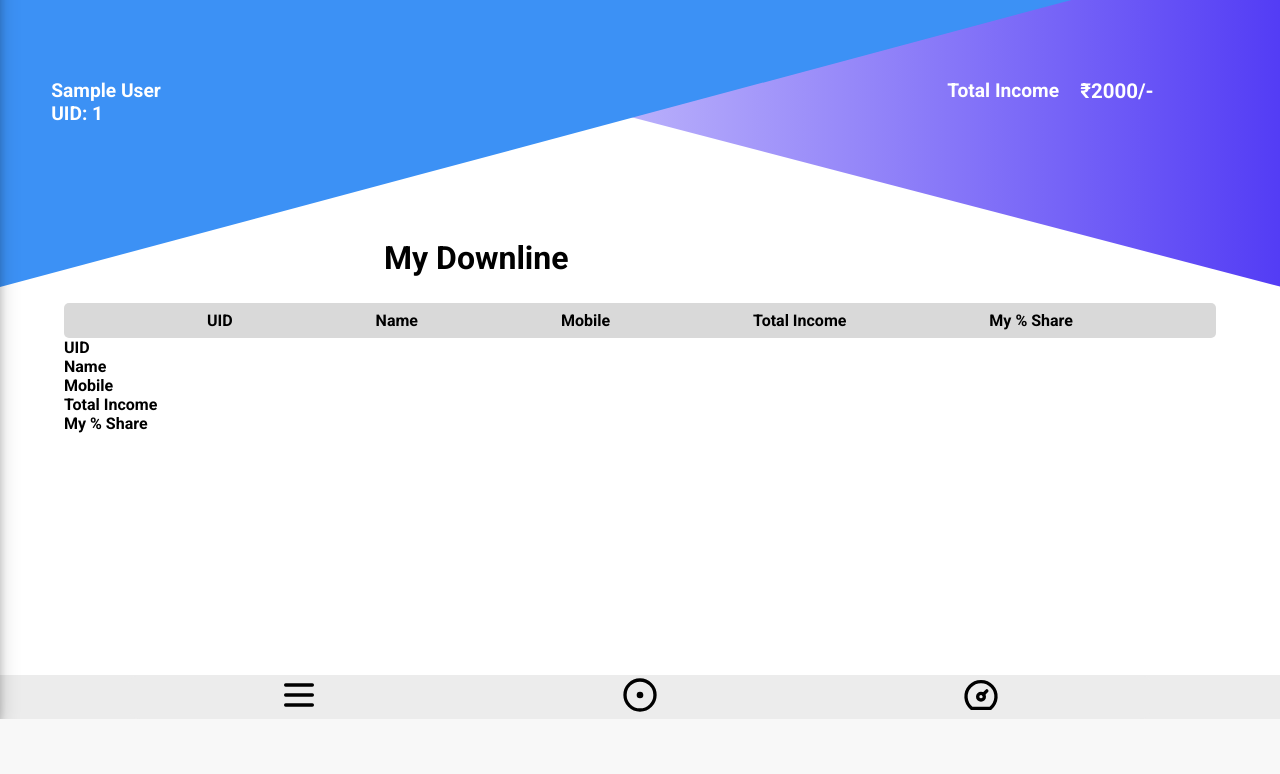
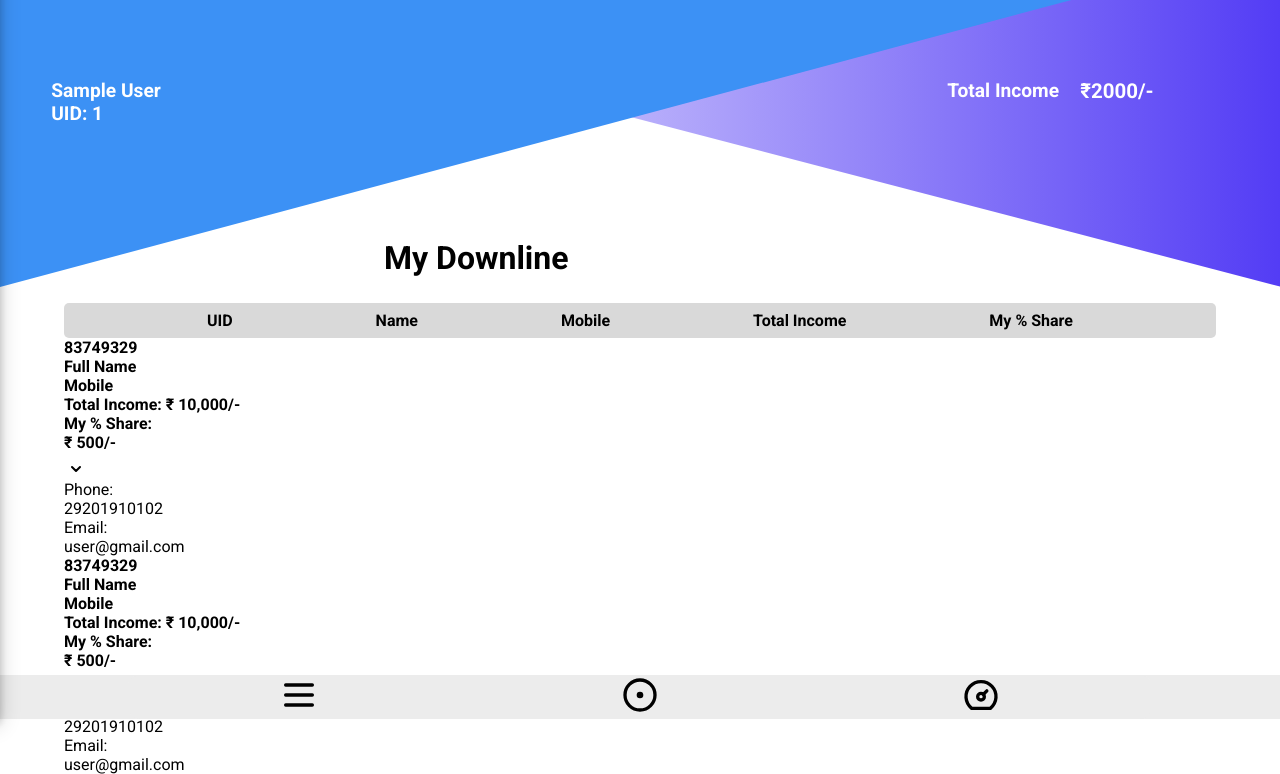
Before and after one commit to SumeetYp/ICB, a PHP site: page /portal/manageDownline.php in a window 1280 px wide. Shown: the part 81-855 px from the top of the page. Before the commit the page ends 800 px from the top, so only its background shows below. Run offline with PHP 8.4, Linux system fonts and the light colour scheme; the visitor is signed in with stand-in values (Sample User, id 1); data that the repository does not hold is empty.

Commit message:
Downline Tab

```diff
--- a/portal/css/dpuserProfile.css
+++ b/portal/css/dpuserProfile.css
@@ -13,7 +13,7 @@
 
 .user-profile-dp__check{
     position: relative;
-    left:-10%;
+    left:-25%;
     top:80%;
     width: 20%;
     height: fit-content;
--- /dev/null
+++ b/portal/js/manageDownline.js
@@ -0,0 +1,18 @@
+// var xmlhttp = new XMLHttpRequest();
+// xmlhttp.onreadystatechange = function() {
+//     if (this.readyState == 4 && this.status == 200) {
+
+//     }
+// };
+
+// xmlhttp.open("GET",`database/getSoldData.php`,true);
+// xmlhttp.send();
+
+let downline_cards = document.getElementsByClassName("drop-down-button");
+for(let i= 0;i<downline_cards.length;i++){
+    // console.log(i);
+    // .nextSibling.style.display="none";
+    downline_cards.item(i).addEventListener("click", () => {
+
+    })
+}
--- a/portal/manageDownline.php
+++ b/portal/manageDownline.php
@@ -29,6 +29,7 @@
     </style>
     <script src="./js/sliderAccordian.js" defer></script>
     <script src="./js/sideBar.js" defer></script>
+    <script src="./js/manageDownline.js" defer></script>
 </head>
   <body>
     <!-- Navigation Bar -->
@@ -72,12 +73,66 @@
               <?php include "./components/dpuserProfile.php"; ?>
             </div>
             <div class="my_downline_table__header___right">
+              <div class="my_downline_table__header___right__section">
+                <div class="my_downline_table__header___right__col-1">
+                  <div class="my_downline_table__header__uid mydownline_col">83749329</div>
+                  <div class="my_downline_table__header__name mydownline_col">Full Name</div>
+                  <div class="my_downline_table__header__mobile mydownline_col">Mobile</div>
+                  <div class="my_downline_table__header__total_income mydownline_col">Total Income: ₹ <?php echo "10,000"?>/-</div>
+                </div>
+                <div class="my_downline_table__header__myshare mydownline_col">My % Share: <div>₹ <?php echo"500"?>/-</div></div>
+                <div class="my_downline_table__header__mobile_image mydownline_col"><a href="tel:<?php echo "9876543210";?>"><img src="./images/call.png" alt="Phone Number"></a></div>
+              </div>
+              <!-- Drop Down menu -->
+              <div class="my_downline_card__drop_down">
+                <div class="drop-down-button">
+                  <svg class="mydownline_dropdown" xmlns="http://www.w3.org/2000/svg" class="icon icon-tabler icon-tabler-selector" width="24" height="24" viewBox="0 0 24 24" stroke-width="2" stroke="currentColor" fill="none" stroke-linecap="round" stroke-linejoin="round">
+                    <path stroke="none" d="M0 0h24v24H0z" fill="none"></path>
+                    <!-- <path d="M8 9l4 -4l4 4"></path> -->
+                    <path d="M16 15l-4 4l-4 -4"></path>
+                  </svg>
+                </div>
+                <div class="my_downline_card__drop_down_details">
+                  <div class="my_downline_card__phone">Phone:&nbsp;<div class="my_downline_card__phone_number">29201910102</div></div>
+                  <div class="my_downline_card__email">Email:&nbsp;<div class="my_downline_card__email_id">user@gmail.com</div></div>
+                </div>
+              </div>
+            </div>
+          </div>
 
-              <div class="my_downline_table__header__uid mydownline_col">UID</div>
-              <div class="my_downline_table__header__name mydownline_col">Name</div>
-              <div class="my_downline_table__header__mobile mydownline_col">Mobile</div>
-              <div class="my_downline_table__header__total_income mydownline_col">Total Income</div>
-              <div class="my_downline_table__header__myshare mydownline_col">My % Share</div>
+          <div class="my_downline__card">
+            <div class="my_downline_table_col my_downline_table__header__profile_dp">
+              <?php
+                $user_image_path = $_SESSION['profile'];
+                // $profile_check_image = $_SESSION['']
+              ?>
+              <?php include "./components/dpuserProfile.php"; ?>
+            </div>
+            <div class="my_downline_table__header___right">
+              <div class="my_downline_table__header___right__section">
+                <div class="my_downline_table__header___right__col-1">
+                  <div class="my_downline_table__header__uid mydownline_col">83749329</div>
+                  <div class="my_downline_table__header__name mydownline_col">Full Name</div>
+                  <div class="my_downline_table__header__mobile mydownline_col">Mobile</div>
+                  <div class="my_downline_table__header__total_income mydownline_col">Total Income: ₹ <?php echo "10,000"?>/-</div>
+                </div>
+                <div class="my_downline_table__header__myshare mydownline_col">My % Share: <div>₹ <?php echo"500"?>/-</div></div>
+                <div class="my_downline_table__header__mobile_image mydownline_col"><a href="tel:<?php echo "9876543210";?>"><img src="./images/call.png" alt="Phone Number"></a></div>
+              </div>
+              <!-- Drop Down menu -->
+              <div class="my_downline_card__drop_down">
+                <div class="drop-down-button">
+                  <svg class="mydownline_dropdown" xmlns="http://www.w3.org/2000/svg" class="icon icon-tabler icon-tabler-selector" width="24" height="24" viewBox="0 0 24 24" stroke-width="2" stroke="currentColor" fill="none" stroke-linecap="round" stroke-linejoin="round">
+                    <path stroke="none" d="M0 0h24v24H0z" fill="none"></path>
+                    <!-- <path d="M8 9l4 -4l4 4"></path> -->
+                    <path d="M16 15l-4 4l-4 -4"></path>
+                  </svg>
+                </div>
+                <div class="my_downline_card__drop_down_details">
+                  <div class="my_downline_card__phone">Phone:&nbsp;<div class="my_downline_card__phone_number">29201910102</div></div>
+                  <div class="my_downline_card__email">Email:&nbsp;<div class="my_downline_card__email_id">user@gmail.com</div></div>
+                </div>
+              </div>
             </div>
           </div>
       </div>
```
Also changed, not shown: portal/css/manageDownline.css (+70 -4 lines), portal/database/downline_get_data.php (added, +7 -0 lines), portal/images/call.png (added).
